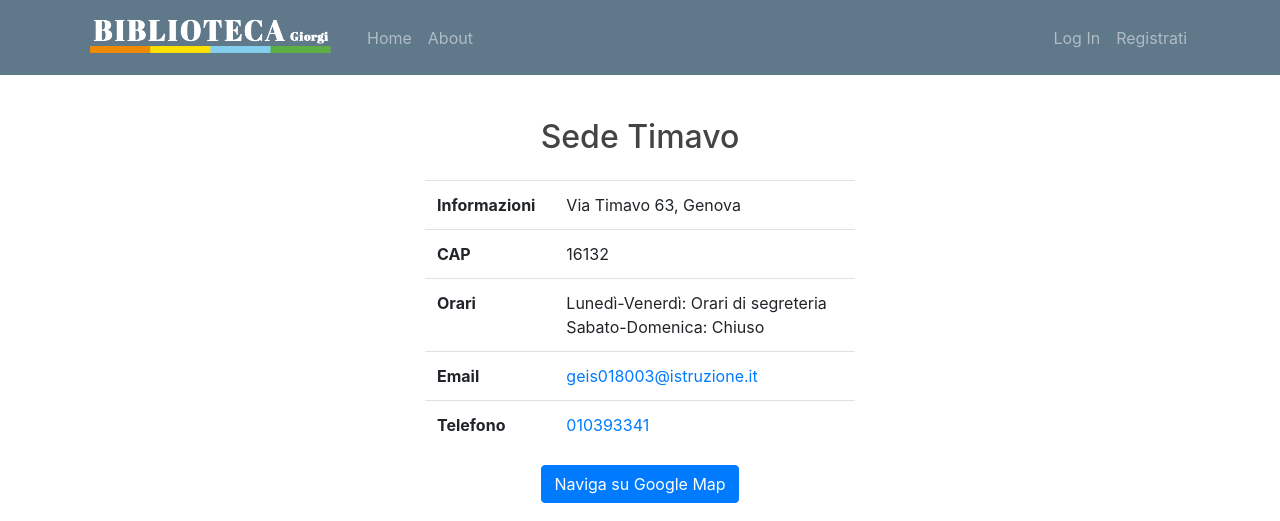
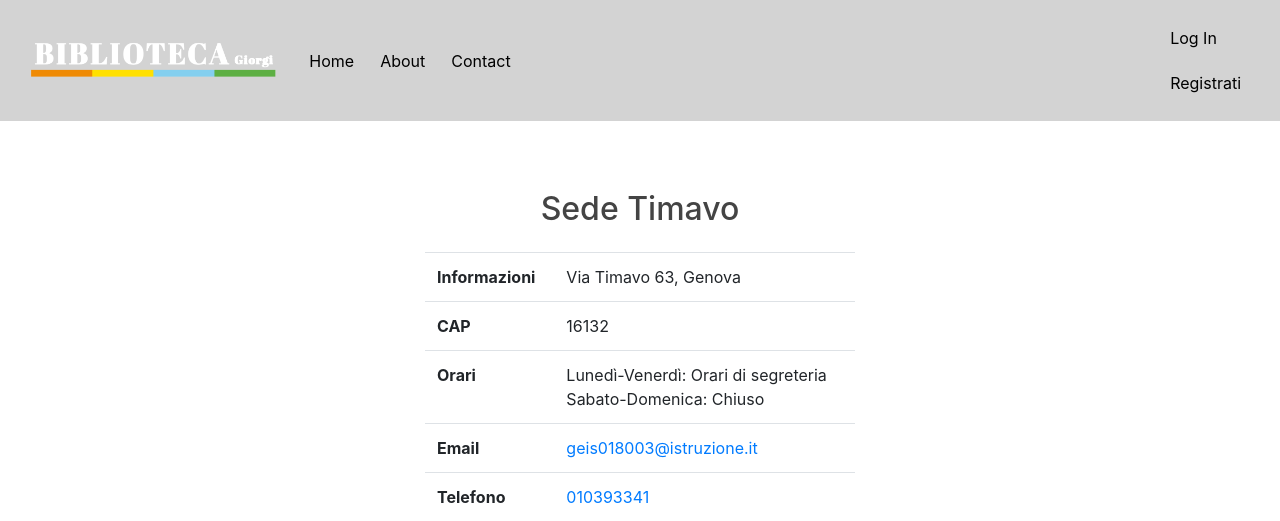
Before and after one commit to FakeCompany-t/gestione_biblioteca_backup, a Django app: template libreria/templates/libreria/contact.html in a window 1280 px wide. Shown: the top 521 px of the page. Run offline with Django 3.2, Linux system fonts and the light colour scheme; the template is opened without the code that fills it, so the values that code supplies are empty; some libraries are stand-ins or nearby versions.

Commit message:
Miglioramento Landing Page / Login Page / Register Page

```diff
--- a/libreria/static/libreria/newstyle.css
+++ b/libreria/static/libreria/newstyle.css
@@ -84,7 +84,10 @@ h1.abril-fatface-regular {
     justify-content: space-between;
     align-items: center;
     width: 100%;
-    /* grassetto ? */
+}
+
+.navbar-nav .nav-item {
+    margin: 5px;
 }
 
 .navbar-nav .nav-item.accedi {
@@ -223,6 +226,22 @@ h1.abril-fatface-regular {
 
 /* END SITE DESCR */
 
+/* GALLERY */
+
+div.scroll-container {
+    background-color: #adadad;
+    overflow: auto;
+    white-space: nowrap;
+    padding: 10px;
+}
+
+div.scroll-container img {
+    padding: 10px;
+}
+
+
+/* END GALLERY */
+
 
 /*
 #EF8A04     arancio
--- a/libreria/static/libreria/oldmain.css
+++ b/libreria/static/libreria/oldmain.css
@@ -17,7 +17,7 @@ body {
   }
 
   .site-header .navbar-nav .nav-link {
-    color: #cbd5db;
+    color: #000000;
   }
 
   .site-header .navbar-nav .nav-link:hover {
--- a/libreria/templates/libreria/base.html
+++ b/libreria/templates/libreria/base.html
@@ -1,6 +1,7 @@
 {% load static %}
 <!DOCTYPE html>
 <html>
+
 <head>
 
   <!-- Required meta tags -->
@@ -8,11 +9,16 @@
   <meta name="viewport" content="width=device-width, initial-scale=1, shrink-to-fit=no">
 
   <!-- Bootstrap CSS -->
-    <link rel="stylesheet" href="https://maxcdn.bootstrapcdn.com/bootstrap/4.0.0/css/bootstrap.min.css" integrity="sha384-Gn5384xqQ1aoWXA+058RXPxPg6fy4IWvTNh0E263XmFcJlSAwiGgFAW/dAiS6JXm" crossorigin="anonymous">
+  <link rel="stylesheet" href="https://maxcdn.bootstrapcdn.com/bootstrap/4.0.0/css/bootstrap.min.css"
+    integrity="sha384-Gn5384xqQ1aoWXA+058RXPxPg6fy4IWvTNh0E263XmFcJlSAwiGgFAW/dAiS6JXm" crossorigin="anonymous">
 
   <link rel="stylesheet" type="text/css" href="{% static 'libreria/oldmain.css' %}">
 
   <link href="https://cdn.jsdelivr.net/npm/select2@4.1.0-rc.0/dist/css/select2.min.css" rel="stylesheet" />
+
+  <link rel="stylesheet" href="{% static 'libreria/css/bootstrap.css' %}">
+  <script src="{% static 'libreria/js/bootstrap.js' %}"></script>
+  <link rel="stylesheet" href="{% static 'libreria/newstyle.css' %}">
 
   <link rel="shortcut icon" href="{% static 'libreria/favicon.ico' %}" />
 
@@ -25,20 +31,24 @@
 </head>
 
 <body style="padding-top: 70px;">
-    <header class="site-header">
-      <nav class="navbar navbar-expand-md navbar-dark bg-steel fixed-top">
-        <div class="container">
-          <a class="navbar-brand mr-4" href="{% url 'landing' %}"><img src="{% static 'libreria/logobiblio.png' %}" width="250px"></a>
-          <button class="navbar-toggler" type="button" data-toggle="collapse" data-target="#navbarToggle" aria-controls="navbarToggle" aria-expanded="false" aria-label="Toggle navigation">
+  <nav class="navbar navbar-expand-md fixed-top">
+    <a class="navbar-brand" href="{% url 'landing' %}"><img src="{% static 'libreria/logobiblio.png' %}" width="250px"
+        alt="Logo Biblioteca"></a>
+    <button class="navbar-toggler navbar-dark" type="button" data-toggle="collapse" data-target="#main-navigation">
       <span class="navbar-toggler-icon"></span>
     </button>
-          <div class="collapse navbar-collapse" id="navbarToggle">
-            <div class="navbar-nav mr-auto">
-              <a class="nav-item nav-link" href="{% url 'libreria-home' %}">Home</a>
-              <a class="nav-item nav-link" href="https://www.majorana-giorgi.edu.it/la-scuola/">About</a>
-            </div>
-            <!-- Navbar Right Side -->
-            <div class="navbar-nav">
+    <div class="collapse navbar-collapse" id="main-navigation">
+      <ul class="navbar-nav">
+        <li class="nav-item">
+          <a class="nav-link" href="{% url 'libreria-home' %}">Home</a>
+        </li>
+        <li class="nav-item">
+          <a class="nav-link" href="https://www.majorana-giorgi.edu.it/la-scuola/">About</a>
+        </li>
+        <li class="nav-item">
+          <a class="nav-link" href="{% url 'contact' %}">Contact</a>
+        </li>
+        <li class="nav-item accedi">
           {% if user.is_authenticated %}
           {% if user.profile.ruolo == 'bibliotecario' %}
           <a class="nav-item nav-link" href="{% url 'libro-create' %}">Aggiungi Libro </a>
@@ -49,24 +59,23 @@
           <a class="nav-item nav-link" href="{% url 'profile' %}">Profilo</a>
           <form method="post" action="{% url 'logout' %}">
             {% csrf_token %}
-              <button type="submit" class="nav-link btn btn-link" >Log Out</button>
+            <button type="submit" class="nav-link btn btn-link">Log Out</button>
           </form>
-
-
 
           {% else %}
           <a class="nav-item nav-link" href="{% url 'login' %}">Log In</a>
           <a class="nav-item nav-link" href="{% url 'register' %}">Registrati</a>
           {% endif %}
-
-            </div>
-          </div>
+        </li>
+      </ul>
     </div>
   </nav>
-    </header>
+  </div>
+  </nav>
   <main role="main" class="container">
     <div class="row justify-content-center">
       <div class="col-md-10">
+        <br><br><br>
         {% if messages %}
         {% for message in messages %}
         <div class="alert alert-{{ message.tags }}">
@@ -81,7 +90,10 @@
   <!-- jQuery first, then Popper.js, then Bootstrap JS -->
   <script src="https://code.jquery.com/jquery-3.5.1.js"></script>
   <script src="https://cdn.datatables.net/1.10.24/js/jquery.dataTables.js"></script>
-    <script src="https://maxcdn.bootstrapcdn.com/bootstrap/4.0.0/js/bootstrap.min.js" integrity="sha384-JZR6Spejh4U02d8jOt6vLEHfe/JQGiRRSQQxSfFWpi1MquVdAyjUar5+76PVCmYl" crossorigin="anonymous"></script>
+  <script src="https://maxcdn.bootstrapcdn.com/bootstrap/4.0.0/js/bootstrap.min.js"
+    integrity="sha384-JZR6Spejh4U02d8jOt6vLEHfe/JQGiRRSQQxSfFWpi1MquVdAyjUar5+76PVCmYl"
+    crossorigin="anonymous"></script>
   <script src="https://cdn.jsdelivr.net/npm/select2@4.1.0-rc.0/dist/js/select2.min.js"></script>
 </body>
+
 </html>
--- a/users/templates/users/login.html
+++ b/users/templates/users/login.html
@@ -9,7 +9,7 @@
                 {{ form|crispy }}
             </fieldset>
             <div class="form-group">
-                <button class="btn btn-outline-info" type="submit">Accedi</button>
+                <button class="styled-button" style="margin-left: 0px;" type="submit">Accedi</button>
             </div>
         </form>
         <div class="border-top pt-3">
--- a/users/templates/users/register.html
+++ b/users/templates/users/register.html
@@ -9,7 +9,7 @@
                 {{ form|crispy }}
             </fieldset>
             <div class="form-group">
-                <button class="btn btn-outline-info" type="submit">Registrati</button>
+                <button class="styled-button" style="margin-left: 0px;" type="submit">Registrati</button>
             </div>
         </form>
         <div class="border-top pt-3">
```
Also changed, not shown: libreria/templates/libreria/landing_page.html (+12 -6 lines), db.sqlite3, libreria/static/libreria/biblioteca.jpg, libreria/static/libreria/biblioteca1.jpg, libreria/static/libreria/biblioteca2.jpeg (deleted), libreria/static/libreria/biblioteca2.jpg (added), libreria/static/libreria/biblioteca3.jpg, libreria/static/libreria/biblioteca4.jpg (added), libreria/static/libreria/biblioteca5.jpg (added), libreria/static/libreria/biblioteca6.jpg (added), libreria/static/libreria/biblioteca7.jpg (added). Lines whose indentation alone changed are shown as unchanged.
